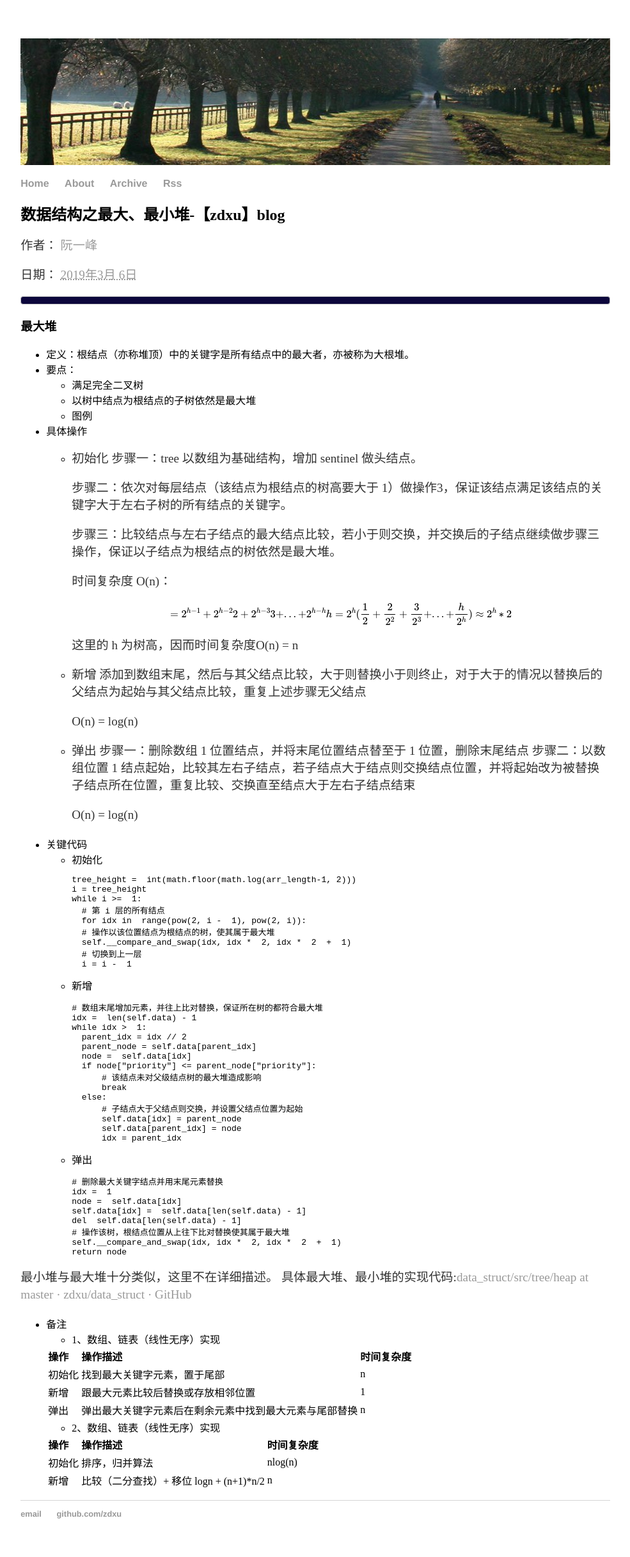
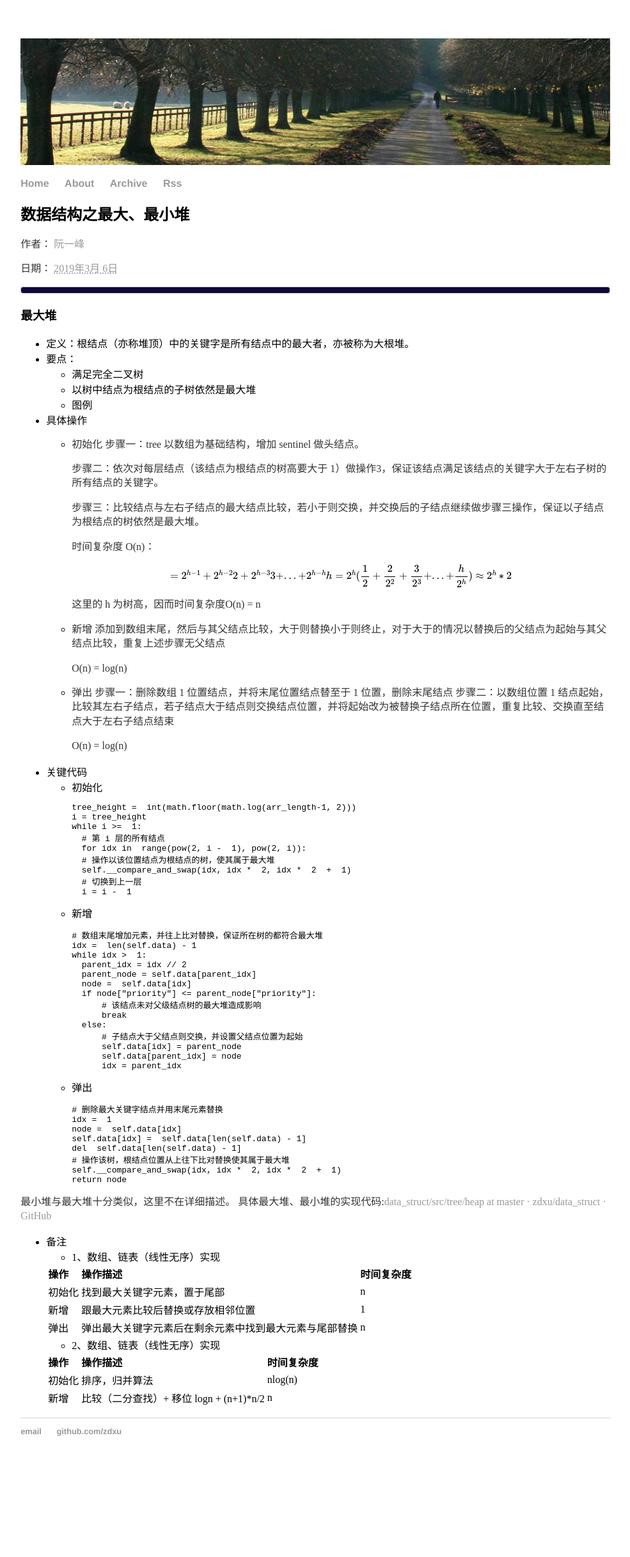
Before and after one commit to zdxu/zdxu.github.io, a Jekyll site: the page built from _posts/2018-12-02-data structure of max heap and min heap.md, in a window 1280 px wide. Shown: the whole page at 64% size, without its empty margins (147-1132 px from the left). Built offline with Jekyll 4.4.1, drawn with Linux system fonts in a browser that asks for light colours; formulas are drawn with MathJax 3; after the commit the page ends 2305 px from its top, so only the background shows below that.

Commit message:
post test

```diff
--- a/_posts/2018-12-02-data structure of max heap and min heap.md
+++ b/_posts/2018-12-02-data structure of max heap and min heap.md
@@ -1,6 +1,6 @@
 ---
 layout: post
-title: "数据结构之最大、最小堆-【zdxu】blog"
+title: "数据结构之最大、最小堆"
 date: 2018-12-02
 tags: "Data&nbsp;Structure"
 ---
--- a/css/main.css
+++ b/css/main.css
@@ -24,7 +24,7 @@ h1 {
     font-family:'Helvetica', 'Arial', 'Sans-Serif';
 }
 p {
-    font-size: 1.2em;
+    font-size: 1em;
     line-height: 1.4em;
     color: #333;
 }
```
